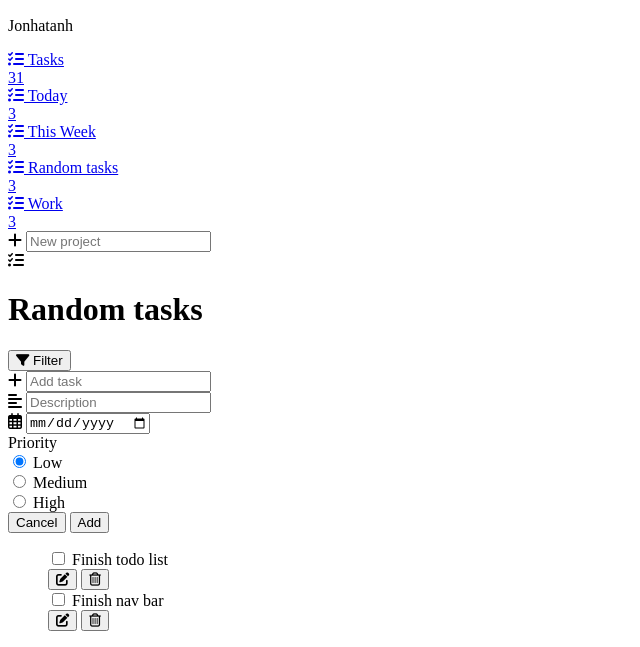
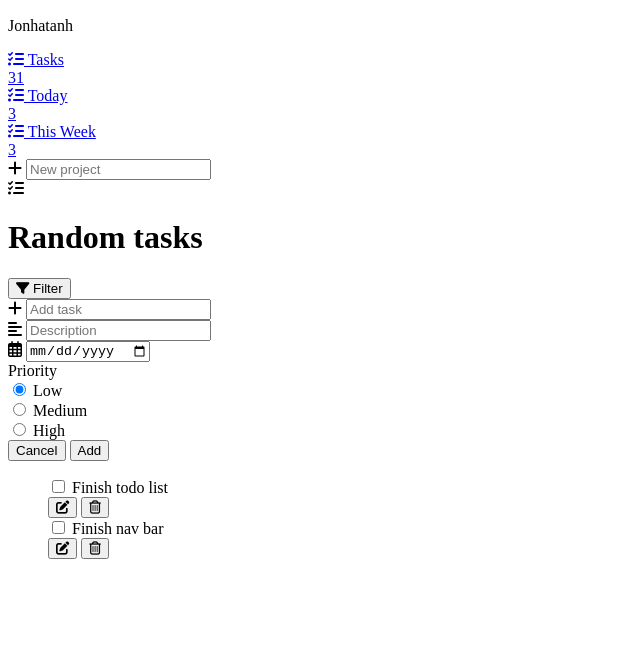
Before and after one commit to jonhatanh/todo-list, a plain HTML site: page index.html in a window 1280 px wide. Shown: the part 265-912 px from the top of the page, without its empty margins (0-640 px from the left). After the commit the page ends 840 px from the top, so only its background shows below. Drawn offline with Linux system fonts and the light colour scheme; a script that the page names is missing.

Commit message:
Change between nav projects

```diff
--- a/index.html
+++ b/index.html
@@ -27,9 +27,9 @@
                 <img src="https://picsum.photos/200" alt="User Profile">
                 <p>Jonhatanh</p>
             </div>
-            <div class="nav__items">
+            <div id="nav-items" class="nav__items">
                 <div class="nav__items__views">
-                    <a href="#" class="nav__item nav__item--selected">
+                    <a id="Tasks" href="#" class="nav__item nav__item--selected">
                         <div class="nav__item__title">
                             <i class="fa-solid fa-list-check"></i>
                             Tasks
@@ -38,7 +38,7 @@
                             31
                         </div>
                     </a>
-                    <a href="#" class="nav__item">
+                    <a id="Today" href="#" class="nav__item">
                         <div class="nav__item__title">
                             <i class="fa-solid fa-list-check"></i>
                             Today
@@ -47,7 +47,7 @@
                             3
                         </div>
                     </a>
-                    <a href="#" class="nav__item">
+                    <a id="Week" href="#" class="nav__item">
                         <div class="nav__item__title">
                             <i class="fa-solid fa-list-check"></i>
                             This Week
@@ -58,24 +58,6 @@
                     </a>
                 </div>
                 <div id="projects" class="nav__items__projects">
-                    <a href="#" class="nav__item">
-                        <div class="nav__item__title">
-                            <i class="fa-solid fa-list-check"></i>
-                            Random tasks
-                        </div>
-                        <div class="nav__item__qty">
-                            3
-                        </div>
-                    </a>
-                    <a href="#" class="nav__item">
-                        <div class="nav__item__title">
-                            <i class="fa-solid fa-list-check"></i>
-                            Work
-                        </div>
-                        <div class="nav__item__qty">
-                            3
-                        </div>
-                    </a>
                 </div>
                 <div class="nav__form">
                     <i class="fa-solid fa-plus"></i>
```
